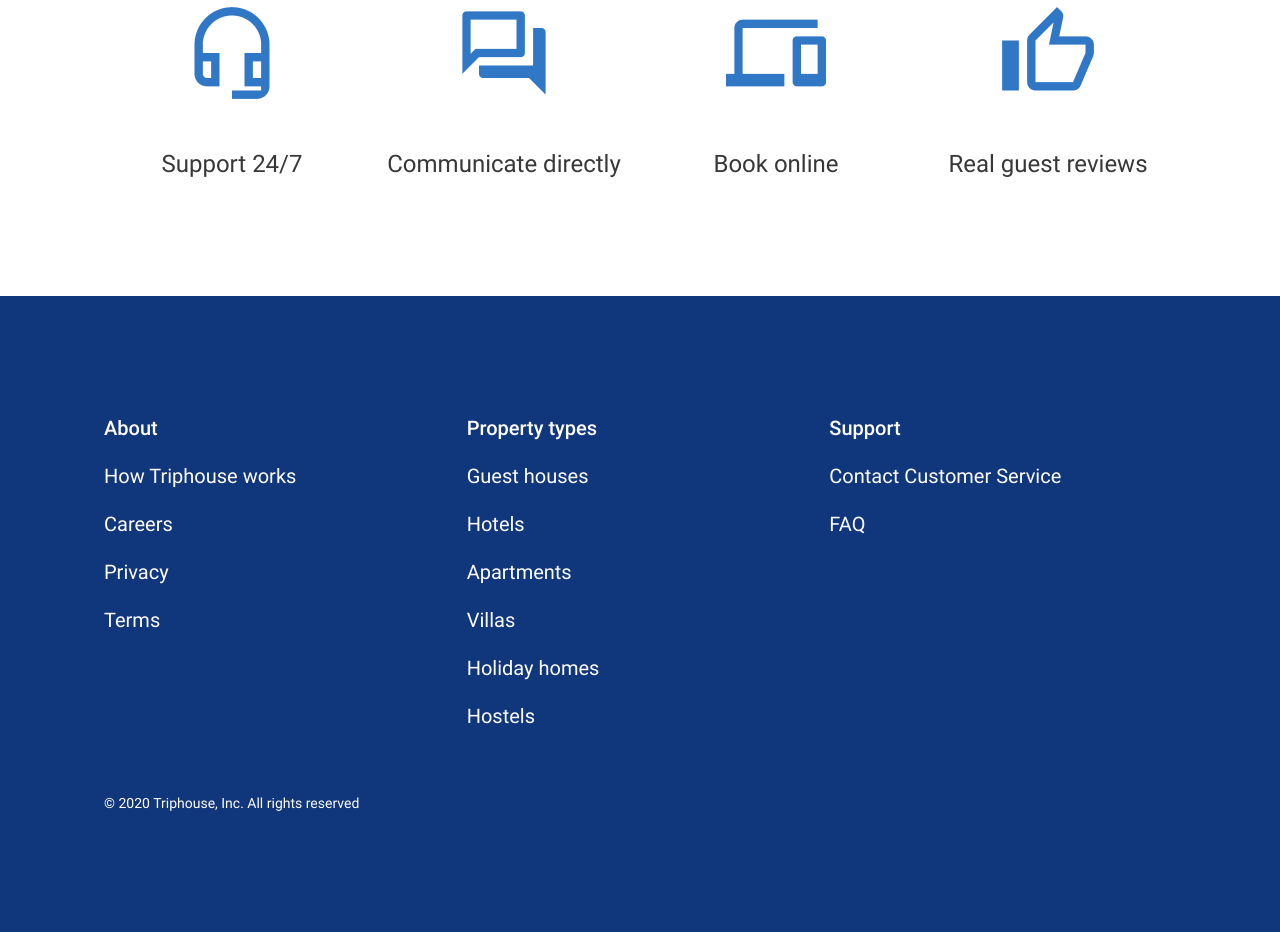
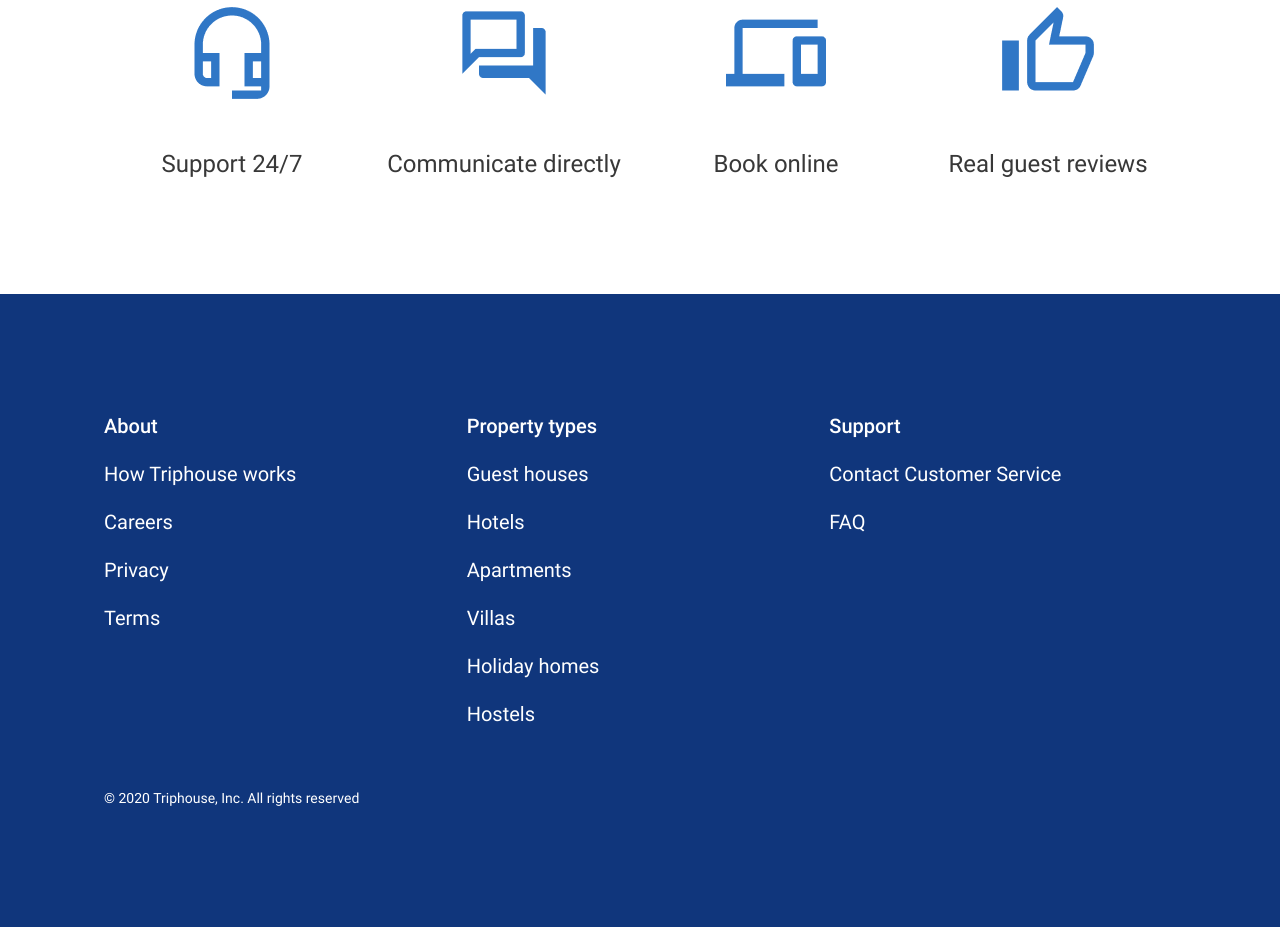
Before and after one commit to petrovsky747/if-html, a website: page index.html in a window 1280 px wide. Shown: the part 268-1200 px from the top of the page. Drawn offline with Linux system fonts and the light colour scheme.

Commit message:
In the "advantages" block, the padding from the "subtitle" was removed, applied to the container. For the layout of the footer, an unnumbered list is used. The "copyright" element is moved outside the column, the margin from the list elements is configured.

```diff
--- a/index.html
+++ b/index.html
@@ -34,29 +34,29 @@
 </div>
 <div class="container footer_container">
   <div class="row footer_row">
-    <div class="col footer_col">
-      <p class="footer_col_title">About</p>
-      <p class="footer_link">How Triphouse works</p>
-      <p class="footer_link">Careers</p>
-      <p class="footer_link">Privacy</p>
-      <p class="footer_link">Terms</p>
-      <p class="footer_copyright">© 2020 Triphouse, Inc. All rights reserved</p>
-    </div>
-    <div class="col footer_col">
-      <p class="footer_col_title">Property types</p>
-      <p class="footer_link">Guest houses</p>
-      <p class="footer_link">Hotels</p>
-      <p class="footer_link">Apartments</p>
-      <p class="footer_link">Villas</p>
-      <p class="footer_link">Holiday homes</p>
-      <p class="footer_link">Hostels</p>
-    </div>
-    <div class="col footer_col">
-      <p class="footer_col_title">Support</p>
-      <p class="footer_link">Contact Customer Service</p>
-      <p class="footer_link">FAQ</p>
-    </div>
+    <ul class="col footer_col">
+      <li class="footer_col_title">About</li>
+      <li class="footer_link">How Triphouse works</li>
+      <li class="footer_link">Careers</li>
+      <li class="footer_link">Privacy</li>
+      <li class="footer_link">Terms</li>
+    </ul>
+    <ul class="col footer_col">
+      <li class="footer_col_title">Property types</li>
+      <li class="footer_link">Guest houses</li>
+      <li class="footer_link">Hotels</li>
+      <li class="footer_link">Apartments</li>
+      <li class="footer_link">Villas</li>
+      <li class="footer_link">Holiday homes</li>
+      <li class="footer_link">Hostels</li>
+    </ul>
+    <ul class="col footer_col">
+      <li class="footer_col_title">Support</li>
+      <li class="footer_link">Contact Customer Service</li>
+      <li class="footer_link">FAQ</li>
+    </ul>
   </div>
+  <p class="footer_copyright">© 2020 Triphouse, Inc. All rights reserved</p>
 </div>
 </body>
 </html>
--- a/styles/styles.css
+++ b/styles/styles.css
@@ -13,7 +13,7 @@ body {
 
 .container {
     max-width: 1440px;
-    padding: 120px 104px 0;
+    padding: 120px 104px 120px;
     margin: 0 auto;
 }
 
@@ -61,7 +61,6 @@ body {
 
 .advantages__subtitle {
     margin-top: 48px;
-    margin-bottom: 122px;
 }
 
 .footer_container {
@@ -73,12 +72,14 @@ body {
 }
 
 .footer_col {
+    list-style: none;
     width: 33.33333%;
     font-style: normal;
     font-weight: 400;
     font-size: 20px;
     line-height: 1.2;
     text-align: left;
+    padding: 0;
 }
 
 .footer_col_title {
@@ -97,5 +98,6 @@ body {
     font-size: 14px;
     line-height: 1.2;
     color: #FFFFFF;
-    margin: 163px auto 120px 0;
+    margin-top: 40px;
+
 }
```
